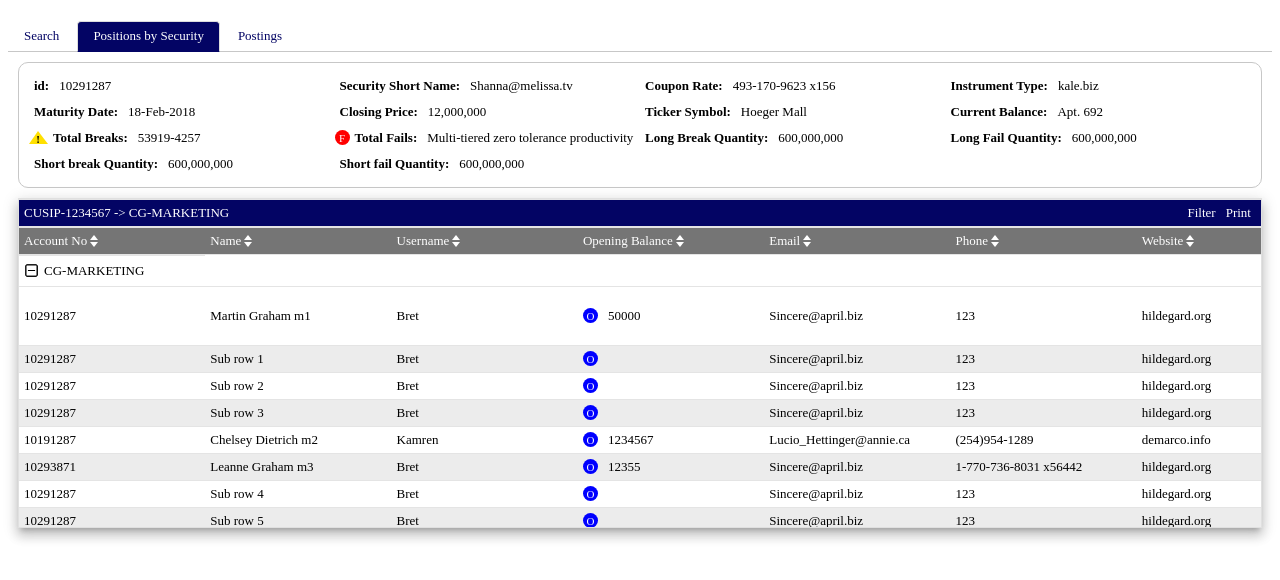
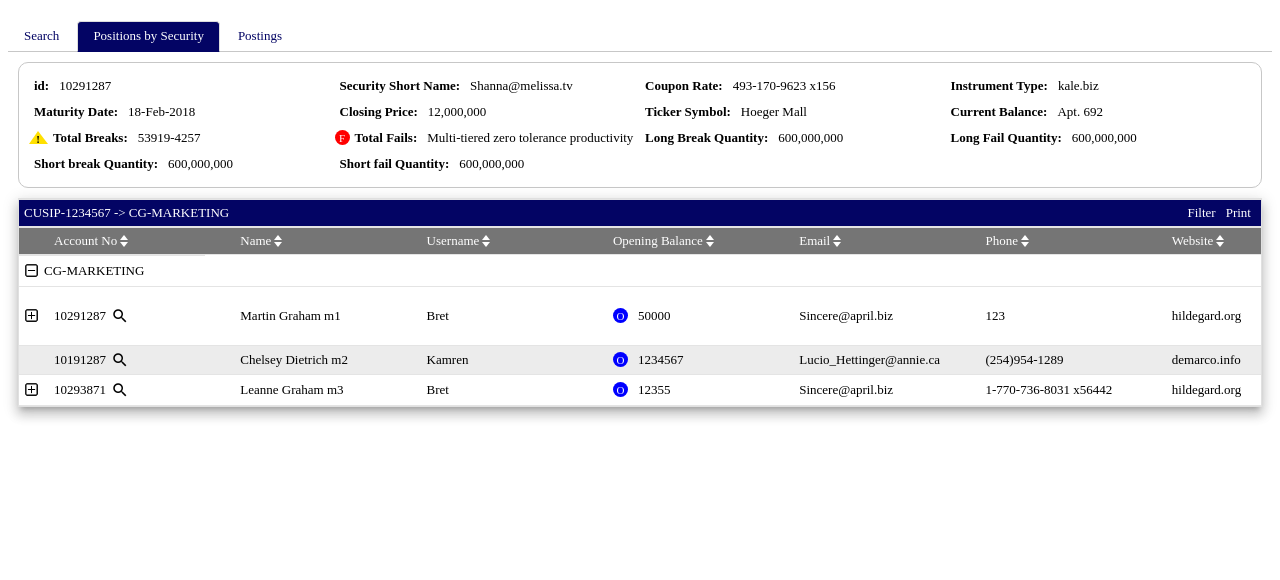
Before and after one commit to AsdoshDev/ModifiedNgTable, an Angular app: page / in a window 1280 px wide. Both pictures are taken after a click on the link "Positions by Security". Shown: the top 580 px of the page. Built offline with nearby package versions, Linux system fonts and the light colour scheme.

Commit message:
accordion subrow changes

```diff
--- a/src/app/app.module.ts
+++ b/src/app/app.module.ts
@@ -43,7 +43,7 @@ import { GsrIconComponent } from './components/gsr-icon/gsr-icon.component';
     HttpClientModule,
     FormsModule
 ],
-  providers: [TableDataService,GsrTableComponent],
+  providers: [TableDataService,GsrTableComponent,GsrTabsComponent],
   bootstrap: [AppComponent]
 })
 export class AppModule { }
--- a/src/app/components/gsr-icon/gsr-icon.component.html
+++ b/src/app/components/gsr-icon/gsr-icon.component.html
@@ -3,7 +3,7 @@
 <div class="arrow-up break" *ngIf="type === 'break'"></div>
 
 <!-- -------EXPAND/COLLAPSE ICON ------- -->
-<span  *ngIf="type == 'accordion'" (click) = "callback()"  class="iconStyle" [ngClass] = "(showContent) ? 'collapse':'expand'"></span>
+<span  *ngIf="type == 'accordion'"  class="iconStyle" [ngClass] = "(showContent == true) ? 'collapse':'expand'"></span>
 
 
 <!-- -------SORT ICON ------- -->
@@ -22,7 +22,7 @@
 </span>
 
 <!-- -------SEARCH ICON ------- -->
-<span *ngIf="type === 'search'" class="searchIcon" (click) = "callback()"><i class="material-icons md-18">search</i></span>
+<span *ngIf="type === 'search'" class="searchIcon"><i class="material-icons md-18">search</i></span>
 
 
 
--- a/src/app/components/gsr-row/gsr-row.component.html
+++ b/src/app/components/gsr-row/gsr-row.component.html
@@ -1,10 +1,20 @@
 <div  class="gsr-column" [ngClass]="(column.accordion) ? 'gsr-icon-column':''"  attr.colname="{{column.attrName}}" *ngFor="let column of columnHeaders" >
+      <ng-container *ngIf="(columnHeaderInfo.level == 1 && columnHeaderInfo.tableType == 'levelDecider')else alternateRow;">
+            <gsr-icon *ngIf="column.accordion && isAccordion && !isSubRow" [type]="'accordion'" [showContent]="record.showRow"  (click) = "changeTable(columnHeaderInfo.level,'',false,record.cusip)" ></gsr-icon>
+      </ng-container>
+
+      <ng-template #alternateRow    >
+            <gsr-icon *ngIf="column.accordion && isAccordion && !isSubRow" [type]="'accordion'" [showContent]="record.showRow" (click) = "toggleAccordion(record)" ></gsr-icon>
+      </ng-template>
+
       <gsr-icon *ngIf="column.openItem" type="open"></gsr-icon>
       <span *ngIf="!column.accordion">{{record[column.attrName]}}</span>
       <!-- <span *ngIf="column.accordion"><span (click) = "changeTable(columnHeaderInfo.level,'',false,record.cusip)" class="iconStyle expand"></span>{{record[column.attrName]}}</span> -->
-      <gsr-icon *ngIf="column.accordion" [type]="'accordion'" [showContent]= false (click) = "changeTable(columnHeaderInfo.level,'',false,record.cusip)" ></gsr-icon>
-      <!-- <gsr-icon *ngIf="column.accordion === true && isAccordion" [type]="'accordion'" [showContent]="record[column.attrName]" (click) = "toggleAccordion()" ></gsr-icon> -->
-      <gsr-icon *ngIf="column.searchIcon" (click) = "openModal()" type="'search'"></gsr-icon>
+      <!-- <gsr-icon *ngIf="column.accordion" [type]="'accordion'" [showContent]= false (click) = "changeTable(columnHeaderInfo.level,'',false,record.cusip)" ></gsr-icon> -->
+
+      <!-- <gsr-icon *ngIf="column.searchIcon" [callback] = "openModal()" type="'search'"></gsr-icon> -->
+      <span class="searchIcon" (click) = "openModal()" *ngIf="column.searchIcon"><i class="material-icons md-18">search</i></span>
+
 </div>
 
 <gsr-modal  [columnHeaderInfo] = "chi" [account] = "account" *ngIf="showModal" (sendValue)="showModal=$event"  [showModal] = 'showModal'></gsr-modal>
--- a/src/app/components/gsr-row/gsr-row.component.ts
+++ b/src/app/components/gsr-row/gsr-row.component.ts
@@ -8,52 +8,97 @@ import { TableDataService } from '../../services/table-data.service';
   styleUrls: ['./gsr-row.component.css']
 })
 export class GsrRowComponent implements OnInit {
-  constructor(private data:TableDataService) { }
+  constructor(private data:TableDataService) {
+
+    //this.toggleAccordionFn = this.toggleAccordion.bind(this);
+
+   }
   account:any;
+  toggleAccordionFn:Function;
   @Input() record;
   @Input() columnHeaderInfo; //array of objects
   @Input() columnHeaders;
   @Input() isAccordion:boolean;
+  @Input() isSubRow:boolean;
 
   public showModal = false;
   chi:any;
 
   @Output() sendLevel = new EventEmitter();
 
-  ngAfterContentChecked() {
 
+
+   ngOnInit(){
+
+    if(this.isAccordion){
+      let obj = {'attrName':'accordion',accordion : true}
+      this.columnHeaders.unshift(obj);
+    }
+   }
+ //ngDoCheck(){
+
+
+containsAccordion(list) {
+    var i;
+    for (i = 0; i < list.length; i++) {
+        if (list[i].attrName == 'accordion') {
+            return true;
+        }
+    }
+
+    return false;
+}
+  ngAfterContentInit(){
+    let obj = {'attrName':'accordion',accordion : true,'isExpanded' : 'true'};
+    while(this.containsAccordion(this.columnHeaders)){
+      this.columnHeaders.shift(obj);
+    }
+
+    if(this.isAccordion){
+      let obj = {'attrName':'accordion',accordion : true}
+      this.columnHeaders.unshift(obj);
+    }
+     else{
+        let obj1 = {'attrName':'accordion',accordion : true,'isExpanded' : ''};
+        this.columnHeaders.unshift(obj1);
+      }
+
+    // debugger;
+    // let obj = {'attrName':'accordion',accordion : true,'isExpanded' : 'true'};
+    // if(this.containsAccordion(this.columnHeaders)){
+    //   this.columnHeaders.shift(obj);
+    // }
+
+    // if(this.isAccordion){
+    //   this.columnHeaders.unshift(obj);
+    // }
+    // else{
+    //     let obj1 = {'attrName':'accordion',accordion : true,'isExpanded' : ''};
+    //     this.columnHeaders.unshift(obj1);
+    //   }
   }
 
-  ngOnInit(){
-    // if(this.isAccordion){
-    //   let obj = {'attrName':'accordion',accordion : true}
-    //   this.columnHeaders.unshift(obj);
-    // }
+  changeValues(column,record){
+   // (column.isExpanded !== "") ? (column.isExpanded == 'true') ? column.isExpanded = 'false' : column.isExpanded = 'true' :'';
+    //this.toggleAccordion(column,record);
   }
 
-  // ngAfterContentChecked(){
-  //   debugger;
-  //   if(this.isAccordion){
-  //     let obj = {'attrName':'accordion',accordion : 'true'}
-  //     this.columnHeaders.push(obj);
-  //   }
+   public toggleAccordion(record){
+     if(this.columnHeaderInfo.tableType == "levelDecider" && this.columnHeaderInfo.level == 1){
 
-  // }
-
-  toggleAccordion(){
-    if(this.isAccordion){
-      if(this.record.accordion === undefined)
-        this.record.accordion = true;
-      else
-        this.record.accordion = !this.record.accordion;
+     }
+    if(this.isAccordion && record.subRecords && record.subRecords.length > 0){
+      record.showRow =  (record.showRow == undefined) ? true : !record.showRow;
+      record.subRecords.forEach(record => (record.showRow == undefined) ? record.showRow = true : record.showRow = !record.showRow);
     }
   }
 
   changeTable(level,index,navigateBack,cusip){
-    if(this.isAccordion){
-      this.toggleAccordion();
-    }
-    else{
+    debugger;
+    // if(this.isAccordion){
+    //   this.toggleAccordion();
+    // }
+    // else{
       let levelInfo ={};
       if(cusip)
       levelInfo['cusip'] = cusip;
@@ -62,7 +107,7 @@ export class GsrRowComponent implements OnInit {
       levelInfo['index'] = index;
 
       this.sendLevel.emit(levelInfo);
-    }
+  //  }
     // if(this.showFilter)
     //    this.showFilter = !this.showFilter;
 
--- a/src/app/components/gsr-table-level-decider/gsr-table-level-decider.component.html
+++ b/src/app/components/gsr-table-level-decider/gsr-table-level-decider.component.html
@@ -22,7 +22,7 @@
             <ng-container *ngIf="record.subRecords && record.subRecords.length > 0">
                     <gsr-row  class="gsr-row gsr-record-row" [record]  = "record" [isAccordion] = true [columnHeaders] = "columnHeaders" [columnHeaderInfo] = "columnHeaderInfo"> </gsr-row>
                     <ng-container *ngFor="let rec of record.subRecords">
-                            <gsr-row  class="gsr-subrow gsr-row gsr-record-row" [record]  = "rec" [columnHeaders] = "columnHeaders" [columnHeaderInfo] = "columnHeaderInfo"> </gsr-row>
+                            <gsr-row *ngIf="rec.showRow == true" class="gsr-subrow gsr-row gsr-record-row" [isSubRow] = true [record]  = "rec" [columnHeaders] = "columnHeaders" [columnHeaderInfo] = "columnHeaderInfo"> </gsr-row>
                     </ng-container>
             </ng-container>
         </ng-container>
--- a/src/app/dummy/dummy.component.html
+++ b/src/app/dummy/dummy.component.html
@@ -3,6 +3,9 @@
 
     <ng-container *ngIf="!selectedTab || (selectedTab && selectedTab.index == 0)">
 
+      <!-- <div class="form-group">
+          <button (click)="tabComponent.selectTab(selectedTab,1)">Run</button>
+      </div> -->
       <fieldset>
         <legend>Advanced Search</legend>
         <gsr-tabs (passTabIndex)="selectedSearchTab=$event" [tabNavigation]=true [tabs]="searchTabs">
--- a/src/app/dummy/dummy.component.ts
+++ b/src/app/dummy/dummy.component.ts
@@ -2,6 +2,7 @@ import { Component, OnInit } from '@angular/core';
 import { TableDataService } from './../services/table-data.service';
 import { EventEmitter } from '@angular/core';
 import {GsrTableComponent} from './../components/gsr-table/gsr-table.component';
+import {GsrTabsComponent} from './../components/gsr-tabs/gsr-tabs.component';
 
 @Component({
   selector: 'app-dummy',
@@ -9,7 +10,7 @@ import {GsrTableComponent} from './../components/gsr-table/gsr-table.component';
   styleUrls: ['./dummy.component.css']
 })
 export class DummyComponent implements OnInit {
-  constructor(private data:TableDataService,public table:GsrTableComponent) { }
+  constructor(private data:TableDataService,public table:GsrTableComponent,public tabComponent:GsrTabsComponent) { }
   tabs: any;
   searchTabs:any;
   selectedTab: any;
--- a/src/styles.css
+++ b/src/styles.css
@@ -289,8 +289,15 @@ button:hover {
 
 .tab-content {
   padding: 10px;
-  max-height: 500px;
-  height:350px;
+  max-height: 350px;
+  height:400px;
+}
+
+.form-group{
+  height:75px;
+  display: flex;
+  align-items: center;
+  justify-content: center;
 }
 
 .tab-footer {
```
Also changed, not shown: src/app/components/gsr-icon/gsr-icon.component.ts (+4 -3 lines).
